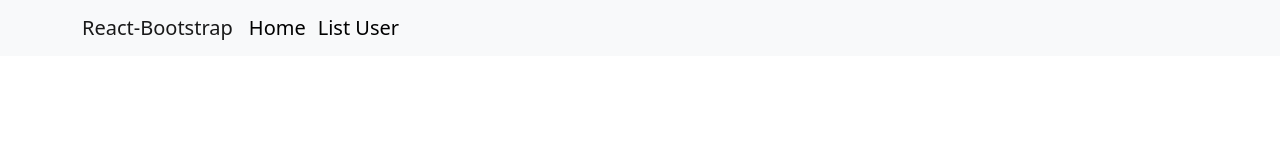
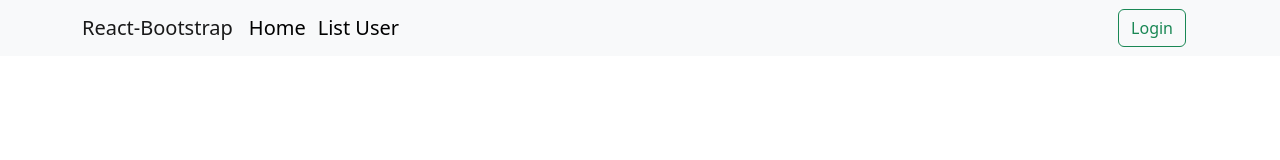
Before and after one commit to ChauNguyet98/react-js-basic-web, a React (Create React App) app: page / in a window 1280 px wide. Shown: the top 160 px of the page. Built offline with nearby package versions, Linux system fonts and the light colour scheme.

Commit message:
add btn login

```diff
--- a/src/components/nav/navbar.js
+++ b/src/components/nav/navbar.js
@@ -1,27 +1,54 @@
 import React from "react";
-import { Link, NavLink } from "react-router-dom";
-import { Container, Nav, Navbar, NavDropdown } from "react-bootstrap";
+import { Button, Container, Nav, Navbar } from "react-bootstrap";
+import { NavLink } from "react-router-dom";
 
 class NavBar extends React.Component {
   render() {
     return (
+      // <Navbar bg="light" expand="lg">
+      //   <Container>
+      //     <Navbar.Brand>React-Bootstrap</Navbar.Brand>
+      //     <Navbar.Toggle aria-controls="basic-navbar-nav" />
+      //     <Navbar.Collapse id="basic-navbar-nav">
+      //       <Nav className="me-auto">
+      //         {/* <Nav.Link> */}
+      //         <NavLink className="navbar__link" to="/home">
+      //           Home
+      //         </NavLink>
+      //         {/* </Nav.Link> */}
+      //         {/* <Nav.Link> */}
+      //         <NavLink className="navbar__link" to="/list-user">
+      //           List User
+      //         </NavLink>
+      //         {/* </Nav.Link> */}
+      //       </Nav>
+      //     </Navbar.Collapse>
+      //   </Container>
+      // </Navbar>
+
       <Navbar bg="light" expand="lg">
         <Container>
           <Navbar.Brand>React-Bootstrap</Navbar.Brand>
-          <Navbar.Toggle aria-controls="basic-navbar-nav" />
-          <Navbar.Collapse id="basic-navbar-nav">
-            <Nav className="me-auto">
-              {/* <Nav.Link> */}
+          <Navbar.Toggle aria-controls="navbarScroll" />
+          <Navbar.Collapse id="navbarScroll">
+            <Nav className="me-auto my-2 my-lg-0" navbarScroll>
               <NavLink className="navbar__link" to="/home">
                 Home
               </NavLink>
-              {/* </Nav.Link> */}
-              {/* <Nav.Link> */}
               <NavLink className="navbar__link" to="/list-user">
                 List User
               </NavLink>
-              {/* </Nav.Link> */}
             </Nav>
+            <div className="d-flex">
+              <NavLink className="navbar__link" to="/login">
+                <Button
+                  variant="outline-success"
+                  style={{ marginLeft: "auto" }}
+                >
+                  Login
+                </Button>
+              </NavLink>
+            </div>
           </Navbar.Collapse>
         </Container>
       </Navbar>
```
